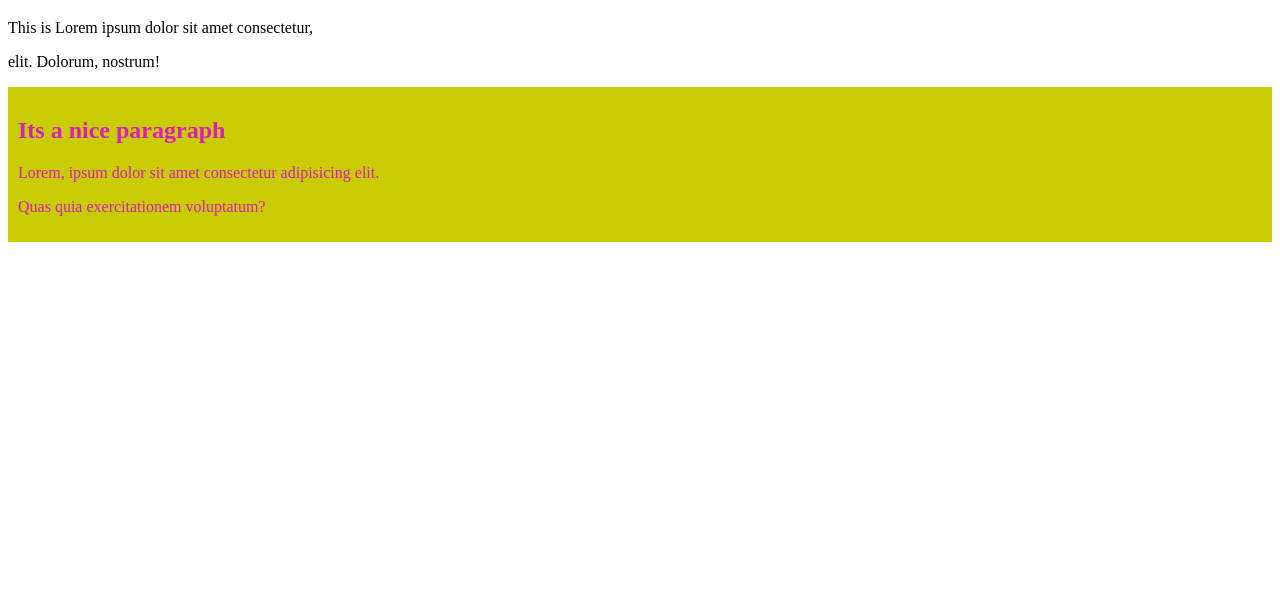
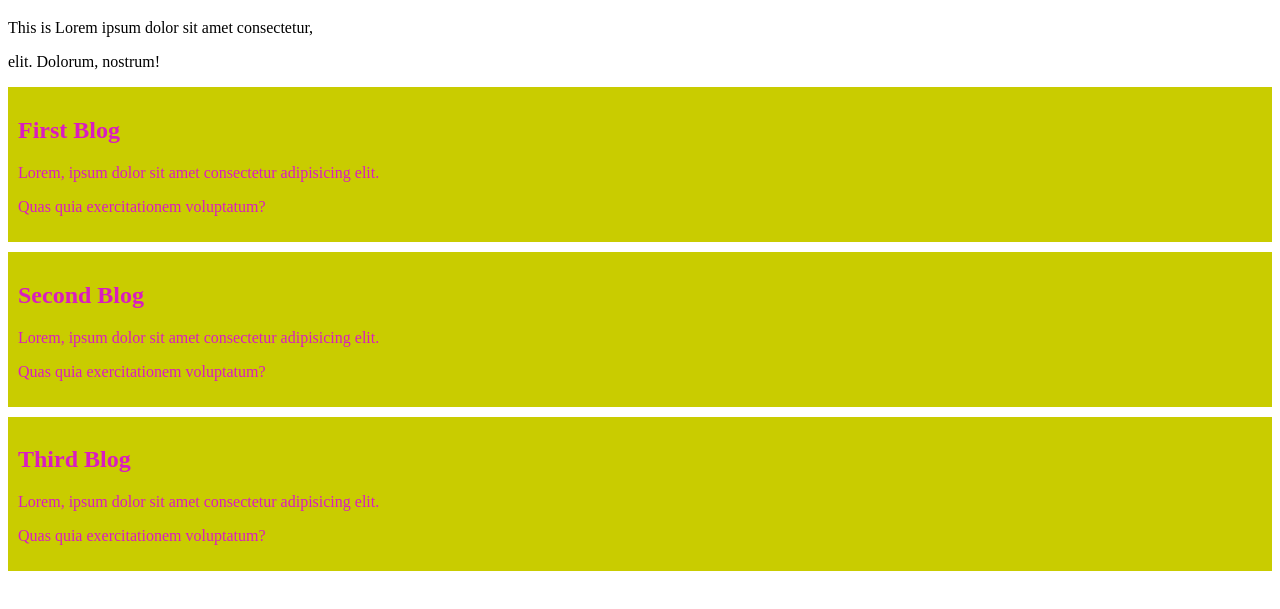
Before and after one commit to Tahzb/my-second-git, a plain HTML site: page hello.html in a window 1280 px wide. Shown: the part 61-670 px from the top of the page. Drawn offline with Linux system fonts and the light colour scheme.

Commit message:
added the second and third blog

```diff
--- a/hello.html
+++ b/hello.html
@@ -11,7 +11,17 @@
     <h1>Hello World!</h1>
     This is Lorem ipsum dolor sit amet consectetur, <p>elit. Dolorum, nostrum!</p>
     <div>
-     <h2>Its a nice paragraph</h2>
+     <h2>First Blog</h2>
+     <p>Lorem, ipsum dolor sit amet consectetur adipisicing elit. </p>
+    <p>Quas quia exercitationem voluptatum?</p>
+    </div>
+    <div>
+     <h2>Second Blog</h2>
+     <p>Lorem, ipsum dolor sit amet consectetur adipisicing elit. </p>
+    <p>Quas quia exercitationem voluptatum?</p>
+    </div>
+    <div>
+     <h2>Third Blog</h2>
      <p>Lorem, ipsum dolor sit amet consectetur adipisicing elit. </p>
     <p>Quas quia exercitationem voluptatum?</p>
     </div>
--- a/st.css
+++ b/st.css
@@ -2,4 +2,5 @@ div{
     color: rgb(218, 28, 192);
     background-color: rgb(201, 204, 0);
     padding: 10px;
+    margin-bottom: 10px;
 }
```
